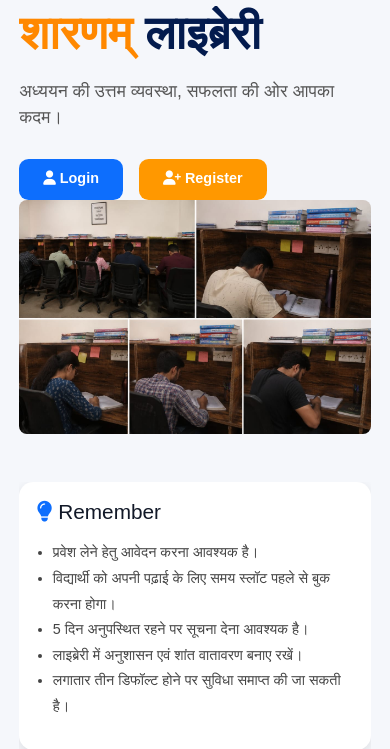
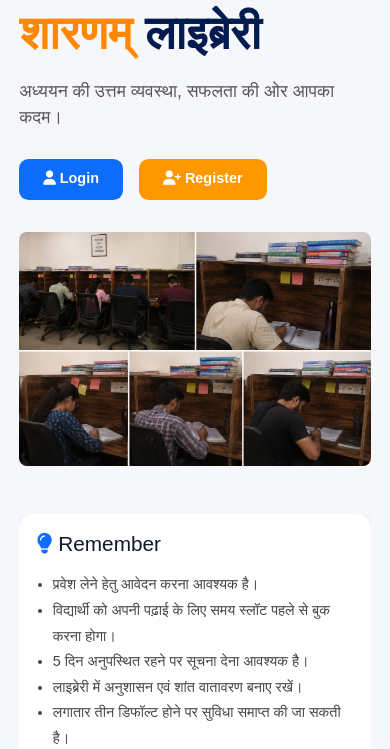
Before and after one commit to pathariyashashi/sharanam-library, a Django app: page / in a window 390 px wide. Shown: the part 184-933 px from the top of the page. Run offline with Django 5.2, Linux system fonts and the light colour scheme.

Commit message:
fix mobile white space

```diff
--- a/templates/library/home.html
+++ b/templates/library/home.html
@@ -485,6 +485,9 @@ img{
         --bs-gutter-x:0 !important;
     }
 }
+.hero img{
+    margin-top:40px;
+}
 
     </style>
 
```
